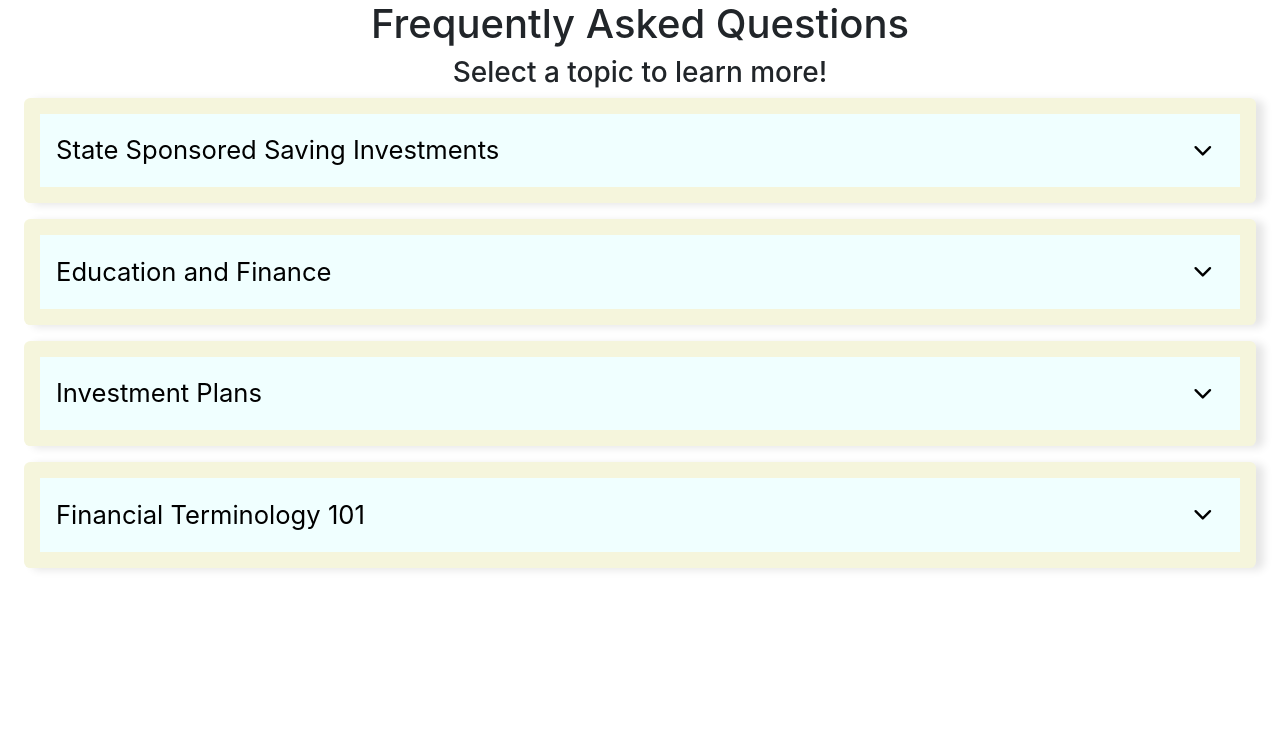
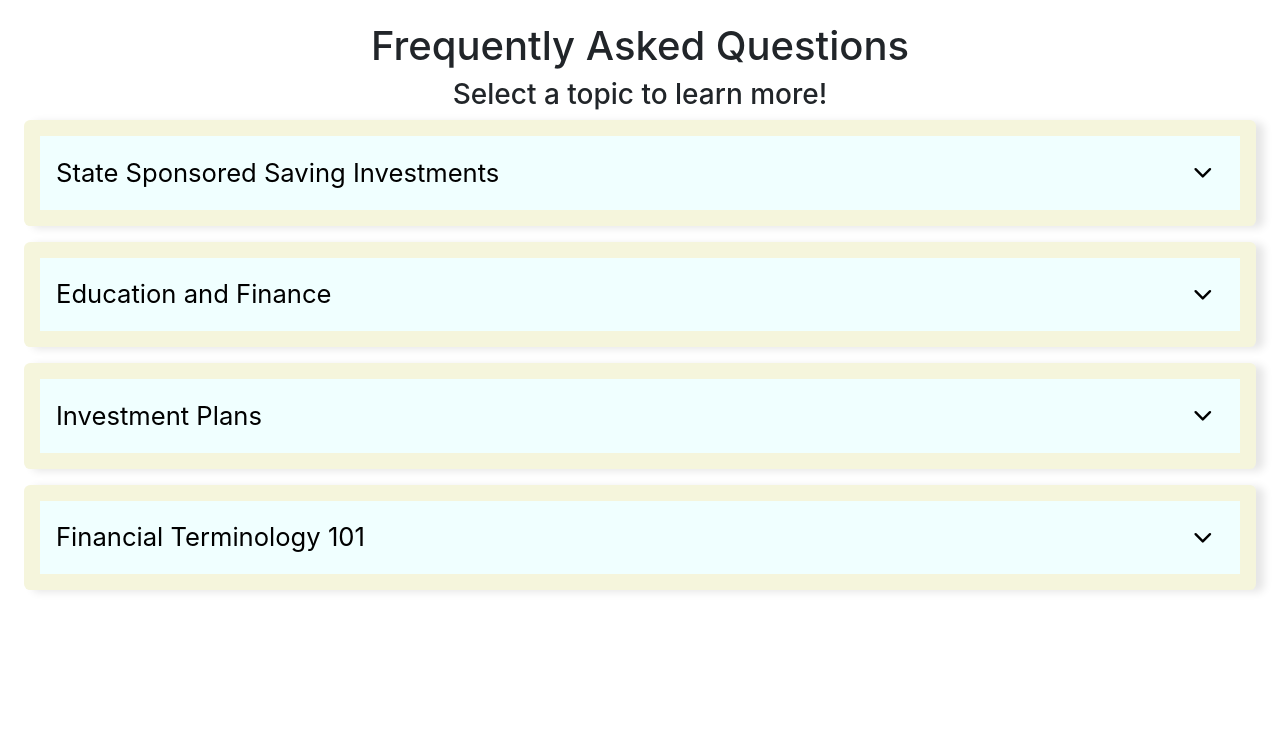
Before and after one commit to Trev-Marshall/Headspace, a Django app: page /trustfundbaby/faq/ in a window 1280 px wide. Shown: the part 56-792 px from the top of the page. Before the commit the page ends 626 px from the top, so only its background shows below. Run offline with Django 3.2, Linux system fonts and the light colour scheme; some libraries are stand-ins or nearby versions.

Commit message:
faq title

```diff
--- a/django_projects/startup/trustfundbaby/static/css/styles.css
+++ b/django_projects/startup/trustfundbaby/static/css/styles.css
@@ -7,10 +7,13 @@
 
 .faq_Title{
     text-align: center;
+    margin-top: 1.4rem;
 }
 
 .faq_Info{
     text-align: center;
+    margin-bottom: 1.2 rem;
+
 }
 
 *,
```
